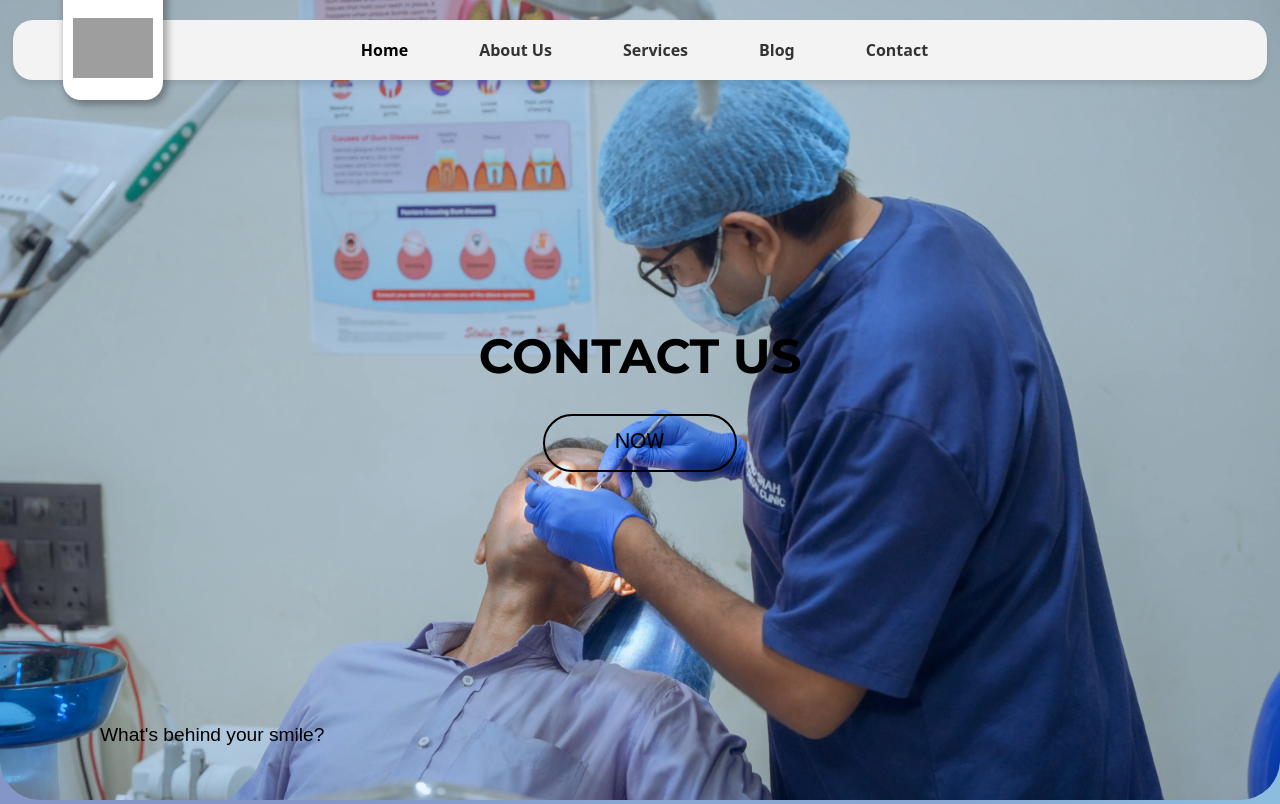
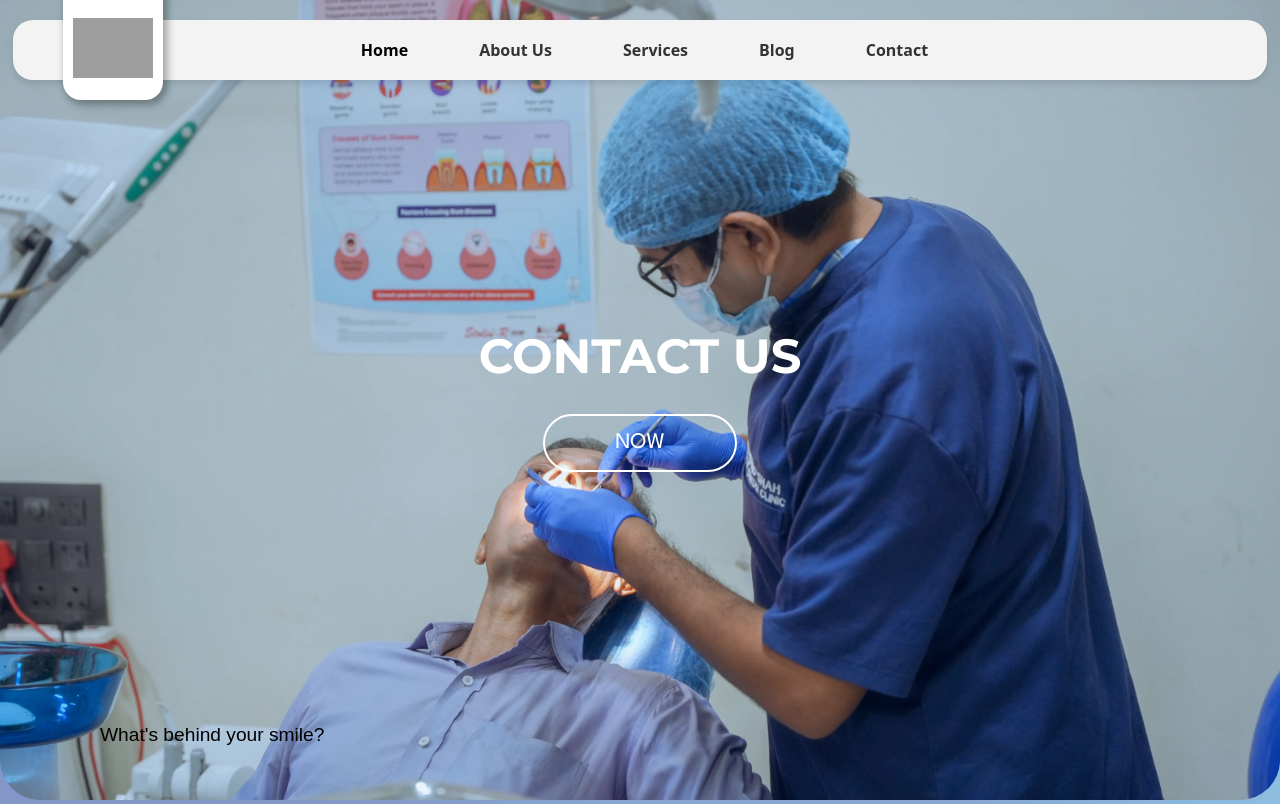
Before and after one commit to sahil1330/dentalcare, a PHP site: page /contactus in a window 1280 px wide. Shown: the top 804 px of the page. Run offline with PHP 8.4, Linux system fonts and the light colour scheme; some libraries are stand-ins or nearby versions; some web fonts are replaced; grey boxes are pictures that could not be loaded.

Commit message:
Refactor contact banner colors in contactus.css

```diff
--- a/styles/contactus.css
+++ b/styles/contactus.css
@@ -18,7 +18,7 @@ html {
 }
 
 .header-section h1 {
-  color: rgb(0, 0, 0);
+  color: rgb(255, 255, 255);
   font-size: 3rem;
   font-weight: bold;
   font-family: var(--hero-text-font);
@@ -29,8 +29,8 @@ html {
   font-size: 1.4rem;
   border-radius: 30px;
   background-color: transparent;
-  border: 2px solid rgb(0, 0, 0);
-  color: rgb(0, 0, 0);
+  border: 2px solid rgb(255, 255, 255);
+  color: rgb(255, 255, 255);
   margin-top: 20px;
   cursor: pointer;
   font-family: var(--second-main-font);
```
